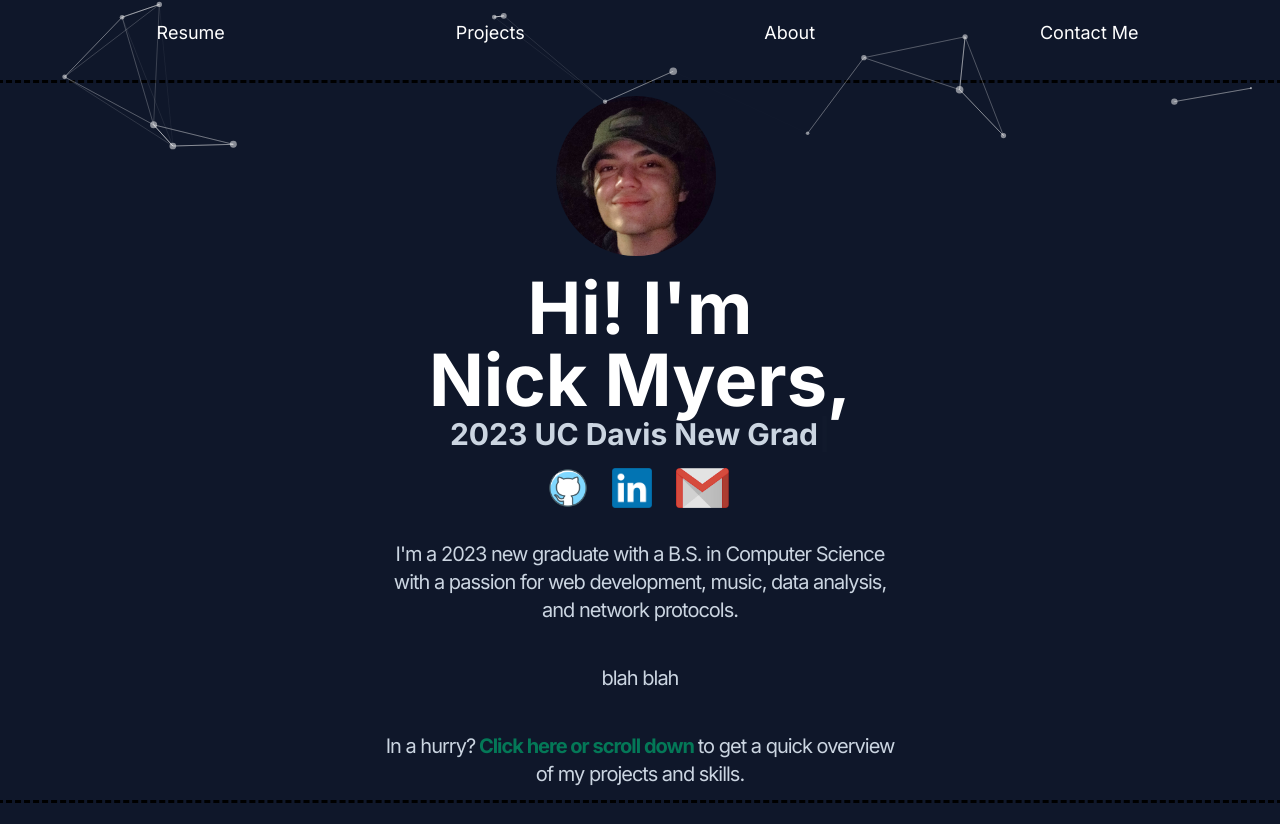
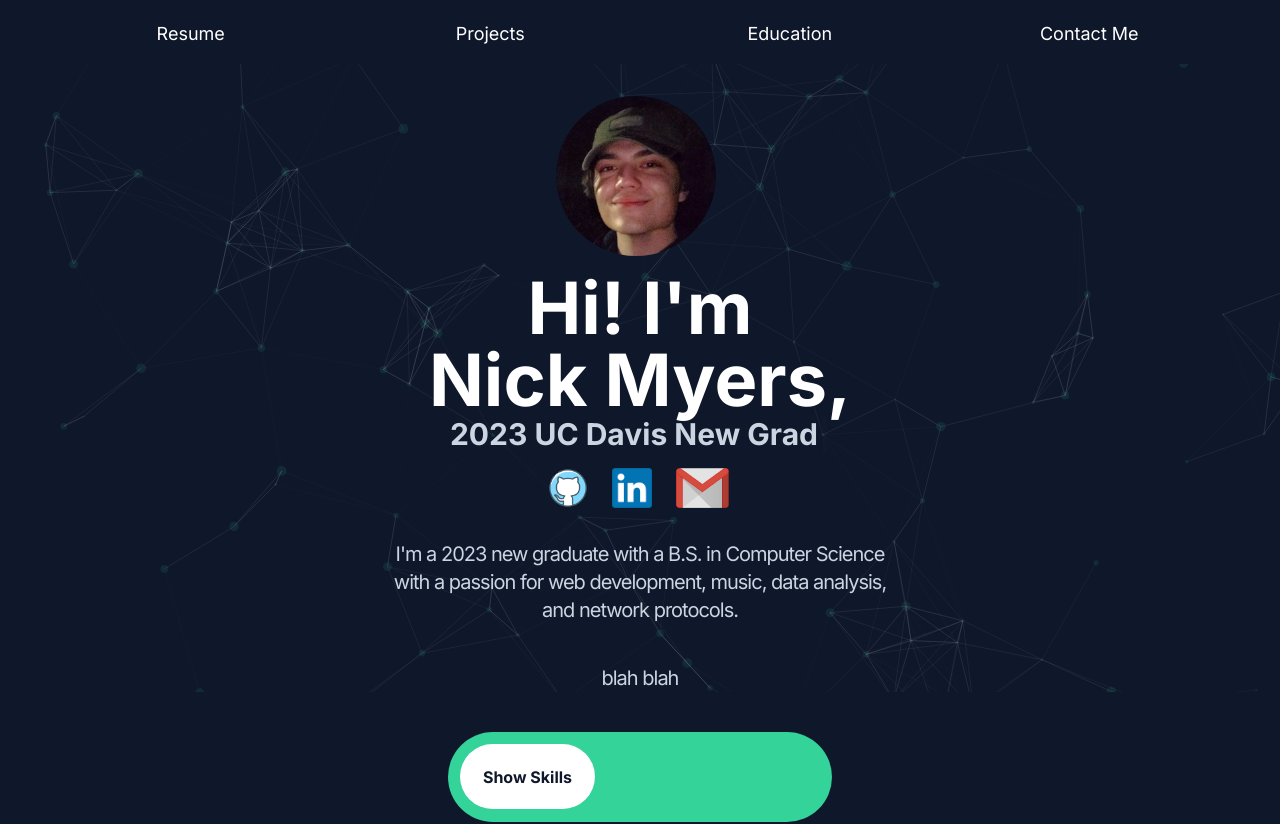
Before and after one commit to NDMyers/portfolio, a Next.js app: page / in a window 1280 px wide. Shown: the top 824 px of the page. Built offline with nearby package versions, Linux system fonts and the light colour scheme.

Commit message:
added particles, contact me section

```diff
--- a/src/app/components/NavBar.tsx
+++ b/src/app/components/NavBar.tsx
@@ -52,7 +52,7 @@ const NavBar: FC<NavBarProps> = ({ pageName }) => {
 
     return (
         <div>
-            <motion.div className='hidden sm:flex flex-row fixed items-center w-full h-20 px-4 justify-evenly bg-slate-900 border-emerald-700 outline-dashed'
+            <motion.div className='z-20 hidden sm:flex flex-row fixed items-center w-full h-16 pt-1 justify-evenly bg-slate-900 border-emerald-700'
                 // initial={{ opacity: 0 }}
                 animate={ visible ? 'showingNav' : 'hidingNav' }
                 variants={itemVariants}
@@ -61,13 +61,13 @@ const NavBar: FC<NavBarProps> = ({ pageName }) => {
                     ease: 'easeInOut'
                 }}
                 >
-                <div className='w-full h-full z-0 absolute'>
+                {/* <div className='w-full h-full z-0 absolute'>
                     <ParticlesComponent />
-                </div>
-                <div className='flex flex-row w-full h-20 px-4 py-1 justify-evenly fixed z-10'>
+                </div> */}
+                <div className='flex flex-row w-full h-20 px-4 justify-evenly fixed z-10'>
                     <NavBarItem title='Resume' isResume={true} isVisible={visible}/>
                     <NavBarItem title={ pathname === '/projects' ? 'Home' : 'Projects' } isResume={false} isVisible={visible}/>
-                    <NavBarItem title={ pathname === '/about' ? 'Home' : 'About' } isResume={false} isVisible={visible}/>
+                    <NavBarItem title={ pathname === '/about' ? 'Home' : 'Education' } isResume={false} isVisible={visible}/>
                     <NavBarItem title='Contact Me' isResume={false} isVisible={visible}/>
                 </div>
             </motion.div>
--- a/src/app/components/NavBarItem.tsx
+++ b/src/app/components/NavBarItem.tsx
@@ -19,7 +19,7 @@ const NavBarItem: FC<NavBarItemProps> = ({ title, isResume, isVisible }) => {
     return (
 
         <Link href={ isResume ? `https://drive.google.com/file/d/1qq0Ugv_BOCqdK1ZLcVStps-aI0Zxis03/view?usp=sharing` : `/${title.toLowerCase()}`}
-            className='w-[20%] h-[80%] group'>
+            className='w-[20%] h-[80%] group mt-2'>
             <motion.div className='flex justify-center items-center w-full h-full text-white group'
                 whileHover={ isVisible ? {
                     scale: 1.1,
--- a/src/app/components/PageOne.tsx
+++ b/src/app/components/PageOne.tsx
@@ -17,8 +17,9 @@ interface PageOneProps {
 
 const PageOne: FC<PageOneProps> = ({ }) => {
 
+
     return (
-        <motion.div className='w-full h-screen overflow-x-hidden outline-dashed'
+        <motion.div className='w-full overflow-hidden bg-slate-900'
             // initial={{ opacity: 0 }}
             // animate={{ opacity: 1 }}
             viewport={{ once: true }}
@@ -26,9 +27,18 @@ const PageOne: FC<PageOneProps> = ({ }) => {
                 ease:"easeIn",
                 duration: 0.8,
             }}>
+            {/* <div className='flex w-screen h-screen absolute justify-center'>
+                <ParticlesComponent />
+            </div> */}
             <NavBar pageName='Home' />
-            <div className='flex flex-col w-full h-screen justify-center px-6'>
-                <div className='flex flex-col justify-start items-center flex-1 pt-24'>
+            {/* <div className='flex justify-center items-center w-full h-1/2 z-0 absolute outline-dashed'>
+                <ParticlesComponent />
+            </div> */}
+            <div className='flex flex-col w-full justify-center px-6 relative'>
+                <div className='flex w-screen h-screen absolute z-0 justify-center'>
+                    <ParticlesComponent />
+                </div>
+                <div className='flex flex-col justify-start items-center flex-1 pt-24 z-10'>
                     <div className='mb-4 w-40 h-40 mr-2'>
                         <Image src='/headshot.jpg' alt='Photo of Nick Myers' className='rounded-full' width={2000} height={2000}/>
                     </div>
@@ -73,14 +83,14 @@ const PageOne: FC<PageOneProps> = ({ }) => {
                     </div>
 
 
-                    <div className='hidden sm:flex lg:pt-10 pt-5 max-w-lg'>
+                    {/* <div className='hidden sm:flex lg:pt-10 pt-5 max-w-lg'>
                         <p className='text-slate-300 xl:text-xl text-lg text-center tracking-tighter'>In a hurry?
                             <Scroll.Link className='hover:cursor-pointer' to='qview' activeClass='active' duration={500} offset={50} spy={true} smooth={true}>
                                 <span className='text-emerald-700 font-bold'> Click here or scroll down </span>
                             </Scroll.Link>
                              to get a quick overview of my projects and skills.
                         </p>
-                    </div>
+                    </div> */}
 
                     {/* <div className='w-full h-[2px] mt-4 sm:mt-6  bg-emerald-700'>
                         <div className='hidden sm:flex py-8'>
@@ -103,7 +113,6 @@ const PageOne: FC<PageOneProps> = ({ }) => {
                     </div>
                 </div>
             </div>
-
         </motion.div>
 
         // <div className='w-full h-screen'>
--- /dev/null
+++ b/src/app/components/PageTwo.tsx
@@ -0,0 +1,42 @@
+import { GithubIcon, Linkedin, LinkedinIcon, LucideArrowDown, LucideLinkedin, LucideMail } from 'lucide-react'
+import { FC } from 'react'
+import * as Scroll from 'react-scroll'
+
+interface PageTwoProps {
+
+}
+
+const PageTwo: FC<PageTwoProps> = ({}) => {
+  return (
+    <div className='w-full flex flex-col justify-center items-center'>
+
+        {/* contact me section  */}
+        <div className='flex flex-col w-1/2'>
+            <p className='font-bold text-white text-2xl text-center'>Contact Me</p>
+            <div className='flex flex-row flex-wrap justify-evenly pt-4'>
+                <div className='flex flex-col justify-center items-center w-52 h-40 bg-slate-800 rounded-md'>
+                    <LucideMail className='w-1/2 h-1/2 mb-2 text-blue-500 fill-white'/>
+                    <p className='text-slate-300 font-semibold text-lg'>Email</p>
+                </div>
+                <div className='flex flex-col justify-center items-center w-52 h-40 bg-slate-800 rounded-md'>
+                    <LinkedinIcon className='w-1/2 h-1/2 mb-2 text-transparent bg-blue-500 rounded-md fill-white' />
+                    <p className='text-slate-300 font-semibold text-lg'>LinkedIn</p>
+                </div>
+                <div className='flex flex-col justify-center items-center w-52 h-40 bg-slate-800 rounded-md'>
+                    <GithubIcon className='w-1/2 h-1/2 mb-2 text-transparent bg-blue-500 rounded-full fill-white'/>
+                    <p className='text-slate-300 font-semibold text-lg'>GitHub</p>
+                </div>
+            </div>
+        </div>
+
+        <div className='w-[80%] h-[2px] mt-10  bg-emerald-700'>
+            <div className='hidden sm:flex py-8 justify-between'>
+                <p className='text-slate-600 text-sm'>Coded using Next.js and TailwindCSS, deployed on Vercel</p>
+                <p className='text-slate-600 text-sm'>© 2023 Nick Myers</p>
+            </div>
+        </div>
+    </div>
+  )
+}
+
+export default PageTwo
--- a/src/app/components/ParticlesComponent.tsx
+++ b/src/app/components/ParticlesComponent.tsx
@@ -39,23 +39,28 @@ const ParticlesComponent: FC<ParticlesComponentProps> = ({ }) => {
                 fpsLimit: 120,
                 interactivity: {
                     events: {
-                        onClick: {
-                            enable: true,
-                            mode: "push",
-                        },
                         onHover: {
                             enable: true,
-                            mode: "repulse",
+                            mode: "bubble",
                         },
                         resize: true,
                     },
                     modes: {
-                        push: {
-                            quantity: 4,
+                        bubble: {
+                            distance: 100,
+                            duration: 2,
+                            opacity: 3,
+                            size: 5,
+                            speed: 5,
                         },
-                        repulse: {
-                            distance: 200,
-                            duration: 0.4,
+                        grab: {
+                            distance: 400,
+                            lineLinked: {
+                                opacity: 4
+                            }
+                        },
+                        connect: {
+                            distance: 400,
                         },
                     },
                 },
@@ -63,16 +68,24 @@ const ParticlesComponent: FC<ParticlesComponentProps> = ({ }) => {
                     enable: false,
                     zIndex: 0
                 },
+                smooth: true,
                 particles: {
                     color: {
-                        value: "#ffffff",
+                        value: "rgb(52, 211, 153)",
                     },
                     links: {
                         color: "#ffffff",
                         distance: 150,
                         enable: true,
-                        opacity: 0.5,
-                        width: 1,
+                        opacity: 0.1,
+                        width: 0.9,
+                    },
+                    lineLinked: {
+                        enable: false,
+                        distance: 150,
+                        color: "#c8c8c8",
+                        opacity: 0.4,
+                        width: 1
                     },
                     move: {
                         direction: "none",
@@ -81,18 +94,18 @@ const ParticlesComponent: FC<ParticlesComponentProps> = ({ }) => {
                             default: "bounce",
                         },
                         random: false,
-                        speed: 6,
+                        speed: 1.5,
                         straight: false,
                     },
                     number: {
                         density: {
                             enable: true,
-                            area: 800,
+                            area: 600,
                         },
                         value: 80,
                     },
                     opacity: {
-                        value: 0.5,
+                        value: 0.1,
                     },
                     shape: {
                         type: "circle",
--- a/src/app/components/SkillsDiv.tsx
+++ b/src/app/components/SkillsDiv.tsx
@@ -18,9 +18,9 @@ const SkillsDiv: FC<SkillsDivProps> = ({ title, description }) => {
             }}
         >
             <div className='flex flex-row justify-between items-center p-2 px-5'>
-                <p className='flex text-slate-100 text-xl sm:text-2xl 2xl:text-3xl group-hover:text-emerald-700 group-hover:cursor-default'>{title}</p>
+                <p className='flex text-slate-100 text-xl sm:text-2xl 2xl:text-2xl group-hover:text-emerald-700 group-hover:cursor-default'>{title}</p>
             </div>
-            <div className='flex text-slate-400 text-md sm:text-xl 2xl:text-2xl text-left tracking-tighter leading-tight xl:pt-2 p-2'>{description}</div>
+            {/* <div className='flex text-slate-400 text-md sm:text-xl 2xl:text-2xl text-left tracking-tighter leading-tight xl:pt-2 p-2'>{description}</div> */}
         </motion.div>
     )
 }
--- a/src/app/page.tsx
+++ b/src/app/page.tsx
@@ -8,6 +8,7 @@ import MobileNavMenu from "./components/MobileNavMenu"
 import Quickview from "./components/Quickview"
 import AnimatedCursor from 'react-animated-cursor'
 import ParticlesComponent from "./components/ParticlesComponent"
+import PageTwo from "./components/PageTwo"
 
 
 interface pageProps {
@@ -54,7 +55,7 @@ const Page = ({ }) => {
 
   const LoadingContainer = {
     width: "30%",
-    height: "100vh",
+    height: "80vh",
     display: "flex",
     justifyContent: "space-around",
   };
@@ -116,6 +117,7 @@ const Page = ({ }) => {
           <PageOne />
           <MobileQuickView />
           <Quickview />
+          <PageTwo />
         </motion.div>
       )}
 
```
Also changed, not shown: src/app/components/Quickview.tsx (+10 -10 lines).
